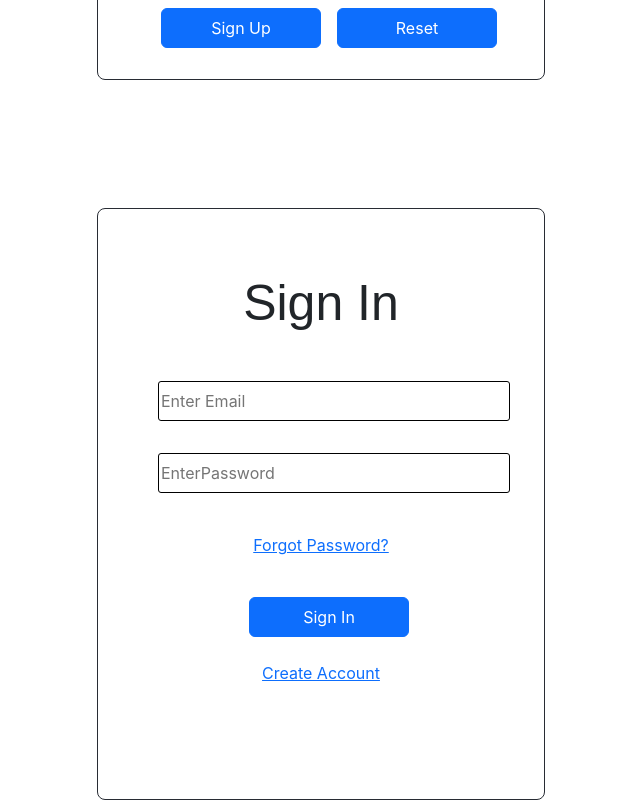
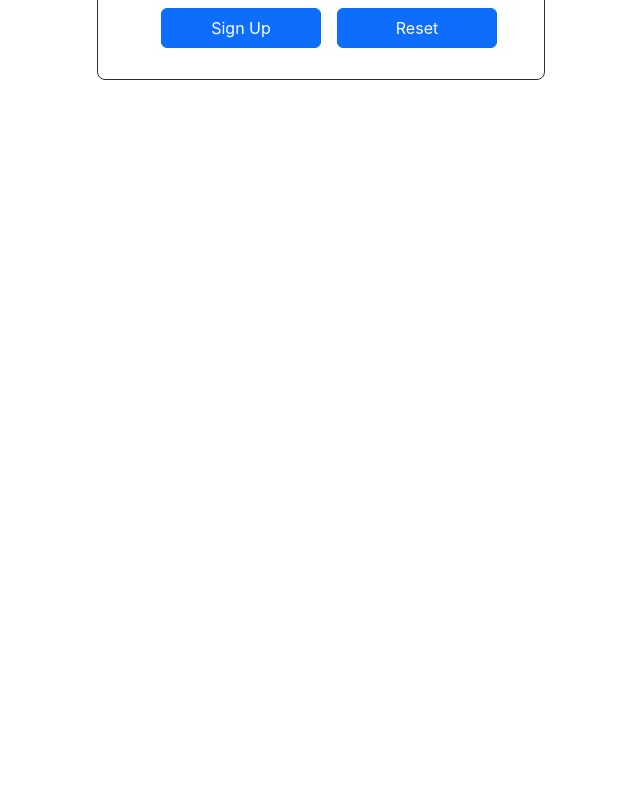
Before and after one commit to 07suryansh/Sign-in-Sign-up, a React (Create React App) app: page /Signup in a window 1280 px wide. Shown: the part 640-1440 px from the top of the page, without its empty margins (319-959 px from the left). After the commit the page ends 800 px from the top, so only its background shows below. Built offline with nearby package versions, Linux system fonts and the light colour scheme.

Commit message:
almost complete

```diff
--- a/src/App.js
+++ b/src/App.js
@@ -13,11 +13,11 @@
 
 
       <Routes>
-      <Route path="/Signin" element={<Signin/>}/>
+      <Route path="/" element={<Signin/>}/>
         <Route path="/Signup" element={<Signup/>}/>
 
       </Routes>
-      <Signin/>
+      {/* <Signin/> */}
 
       {/* <Signup/> */}
       </BrowserRouter>
```
